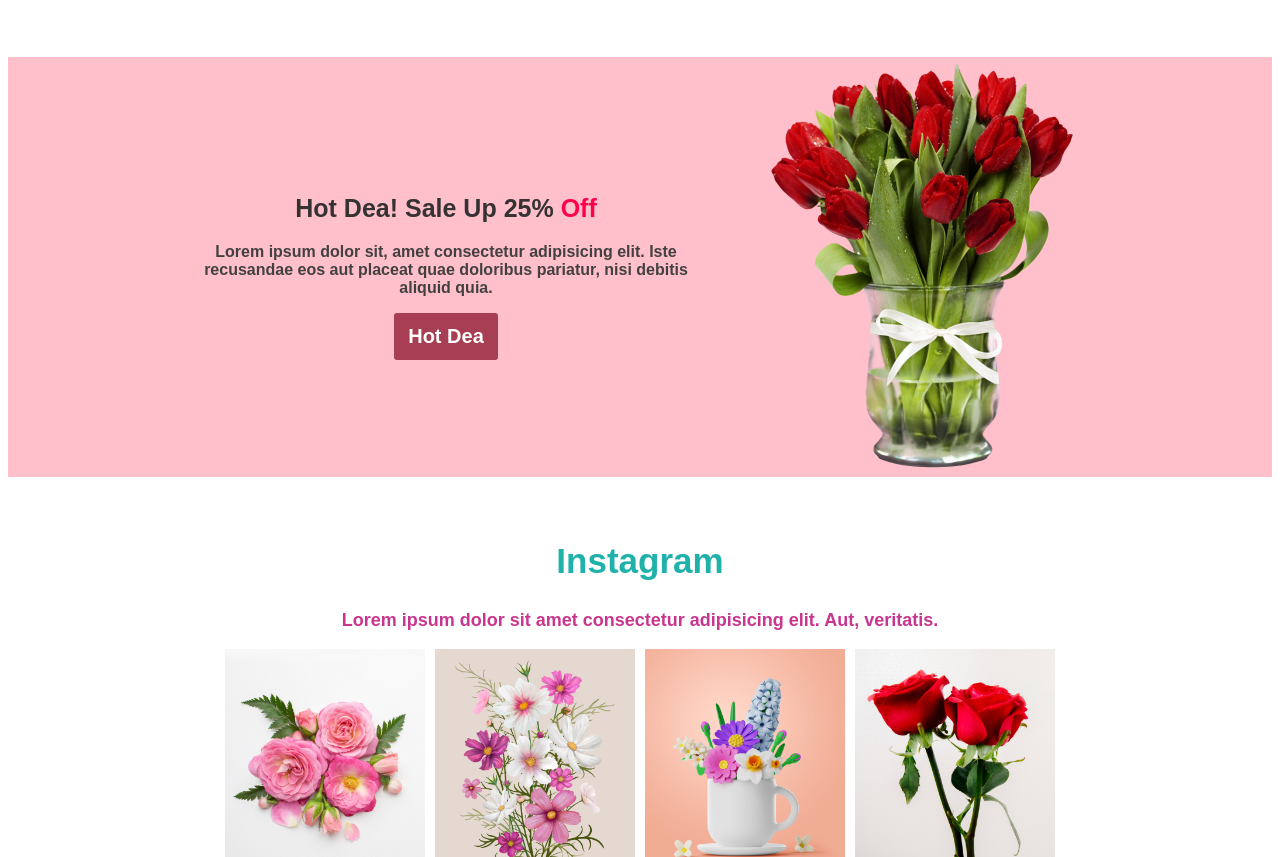
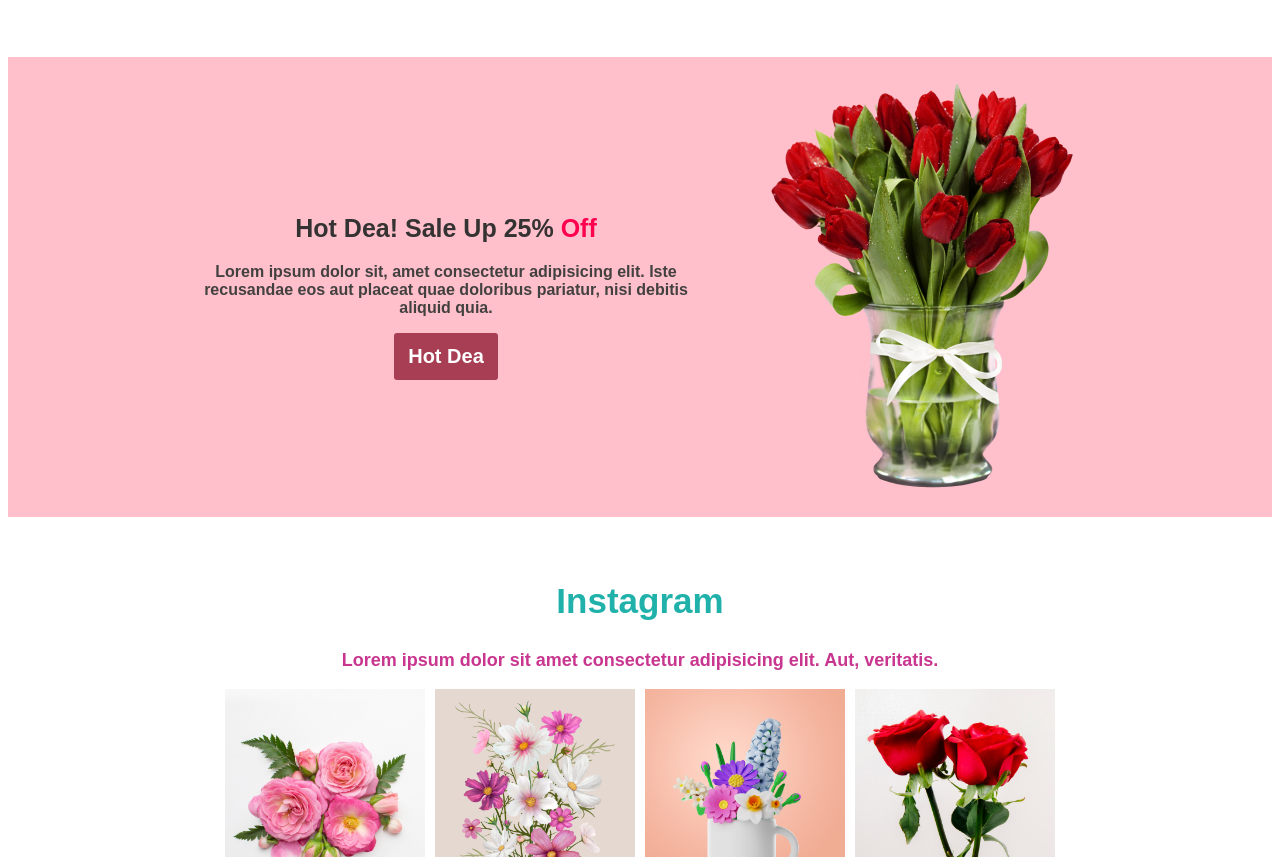
Before and after one commit to Naofel-Badsha/assignment-1, a plain HTML site: page index.html in a window 1280 px wide. Shown: the part 1743-2600 px from the top of the page. Drawn offline with Linux system fonts and the light colour scheme.

Commit message:
added uploded

```diff
--- a/style.css
+++ b/style.css
@@ -134,6 +134,7 @@ header{
     align-items: center;
     background-color: pink;
     margin-top: 60px;
+    padding: 20px;
 }
 
 .hot-dea-main{
@@ -190,6 +191,8 @@ header{
 /*--instagram--Section--End--*/
 
 
+
+/*--subiscrib--section--start--*/
 .subiscribe-section{
     background-image: url(Flower/Rectangle\ 9.png);
     background-repeat: no-repeat;
@@ -237,9 +240,11 @@ header{
     border: 0;
     border-radius: 0px 3px 3px 0px;
 }
+/*--subiscrib--section--End--*/
 
 
 
+/*--Footer--section--start--*/
 .footer-content{
     text-align: center;
     background-color: lightslategray;
@@ -266,3 +271,4 @@ header{
     font-weight: 600;
     font-size: 18px;
 }
+/*--Footer--Section--End--*/
```
